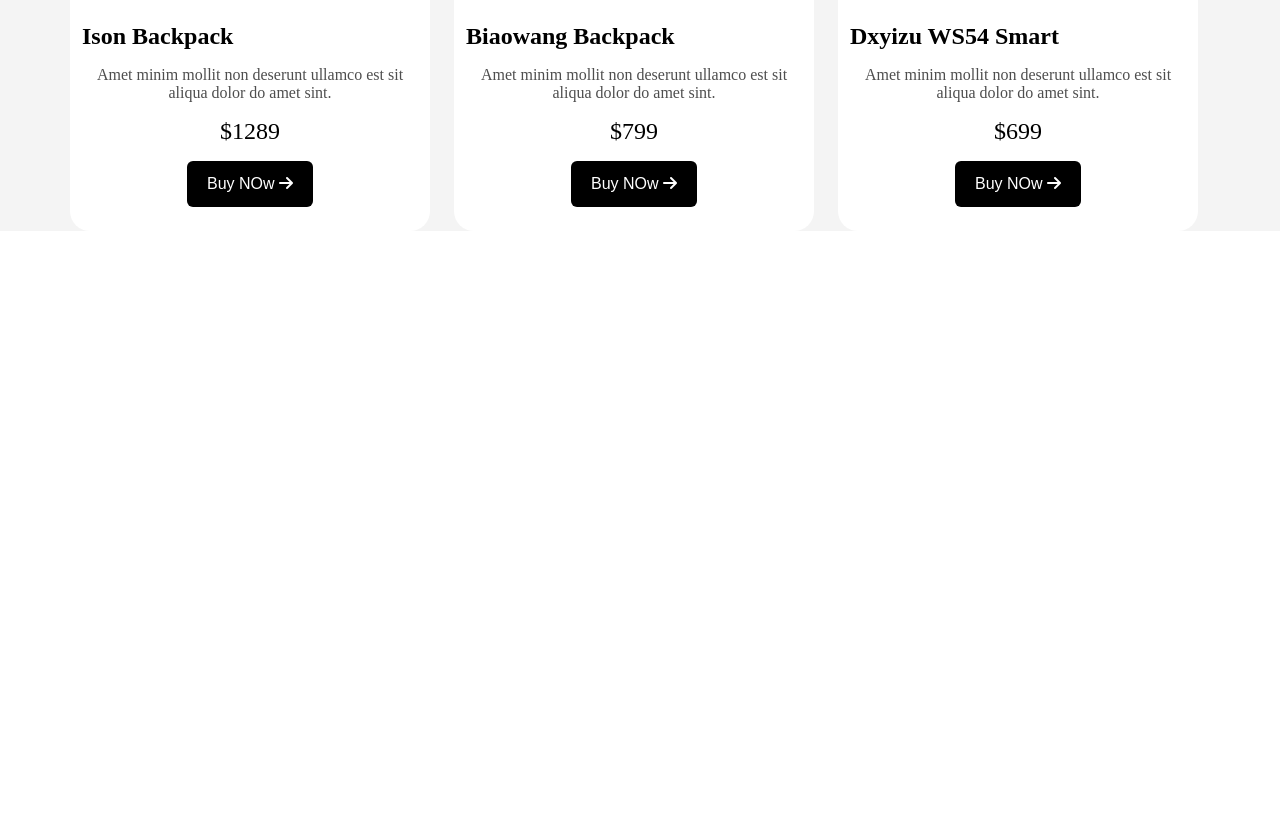
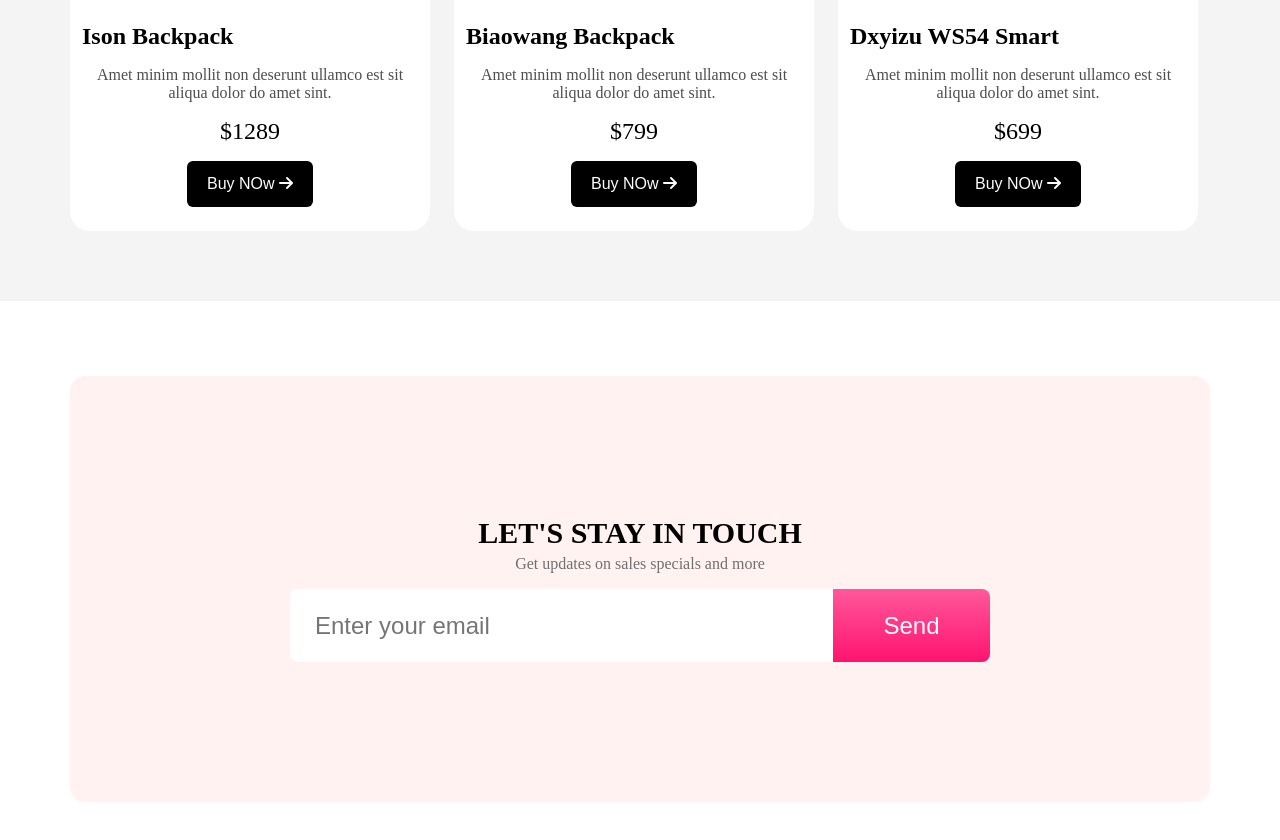
Before and after one commit to HabibShamun/Panda-Commerce, a plain HTML site: page index.html in a window 1280 px wide. Shown: the part 1896-2736 px from the top of the page. Before the commit the page ends 2127 px from the top, so only its background shows below. Drawn offline with Linux system fonts and the light colour scheme.

Commit message:
added footer section

```diff
--- a/index.html
+++ b/index.html
@@ -24,7 +24,7 @@
                 </div>
                 <ul>
                     <li><a href="">Home</a></li>
-                    <li><a href="">Product</a></li>
+                    <li><a href="">Product <i class="fa-solid fa-caret-down"></i></a></li>
                     <li><a href="">About us</a></li>
                     <li><a href="">Contact us</a></li>
                 </ul>
@@ -131,11 +131,19 @@
                     </div>
                 </div>
             </section>
-
-
         </main>
 
-        <footer>
+        <footer >
+
+            <section class="footer-section container">
+                <h1>LET'S STAY IN TOUCH</h1>
+                <p>Get updates on sales specials and more</p>
+                <div class="input-div">
+                     <input type="text" name="" id="footer-imput" placeholder="Enter your email">
+                <label for="footer-imput"><button>Send</button></label>
+                </div>
+
+            </section>
 
         </footer>
 
--- a/style.css
+++ b/style.css
@@ -272,6 +272,7 @@ main{
     background-color: rgb(255, 255, 255);
     padding: 24px 12px;
     border-radius: 20px;
+    margin-bottom: 70px;
 }
 
 .bags-card h3{
@@ -305,3 +306,53 @@ main{
     margin: 0px auto;
     cursor: pointer;
 }
+
+/* footer */
+
+.footer-section{
+    background-color: rgba(255, 242, 241, 1.00);
+   padding: 140px 220px;
+   text-align: center;
+   margin: 75px auto;
+   border-radius: 15px;
+
+}
+.footer-section h1{
+    font-size: 30px;
+    font-weight: 600px;
+    margin-bottom: 5px;
+}
+.footer-section p{
+    font-size: 16px;
+    font-weight: 500px;
+    color: rgba(112, 112, 112, 1.00);
+    margin-bottom: 16px;
+}
+
+.footer-section .input-div{
+    display: flex;
+    justify-content: center;
+}
+.footer-section input{
+    width: 100%;
+    padding-left: 25px;
+    height: 73px;
+    border: none;
+    border-radius: 8px 0px 0px 8px;
+    font-size: 24px;
+    font-weight: 400;
+    color: rgba(204, 204, 204, 1.00);
+}
+
+.footer-section label button{
+    width: 157px;
+    height: 73px;
+    border: none;
+    font-size: 24px;
+    font-weight: 500;
+    color:rgb(255, 255, 255) ;
+    background: linear-gradient(rgb(255, 88, 155),
+rgb(255, 19, 111));
+border-radius: 0px 8px 8px 0px;
+cursor: pointer;
+}
```
